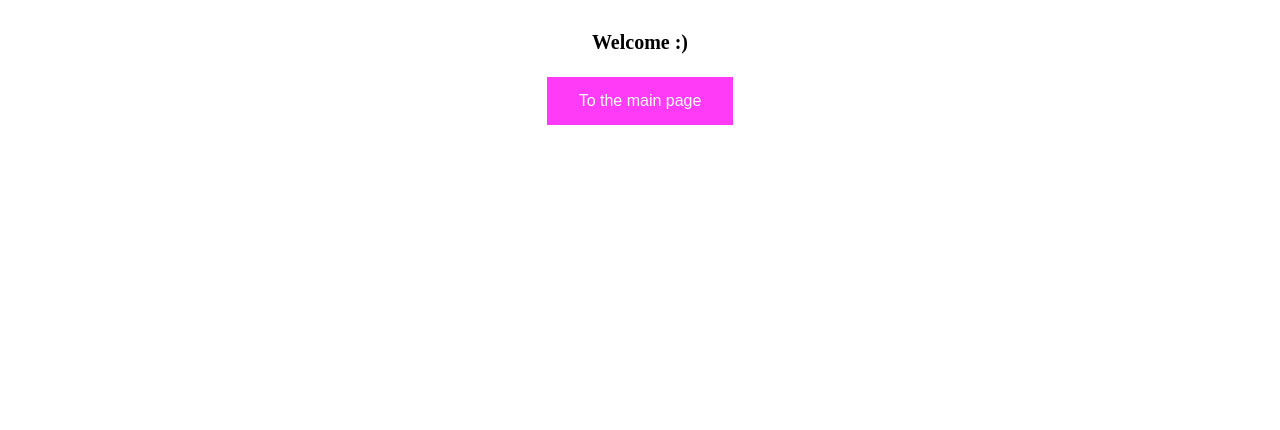
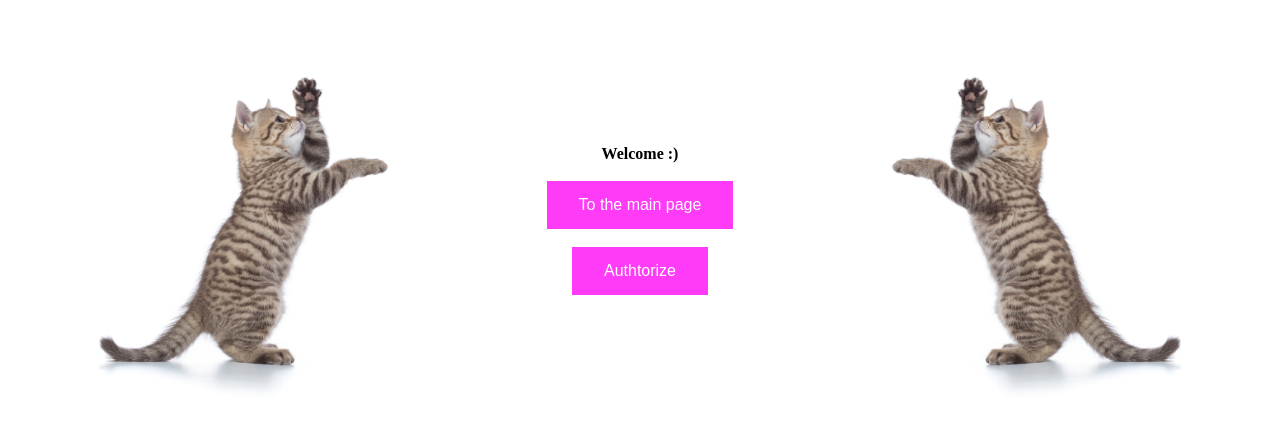
Before and after one commit to Tanya301/cats, a PHP site: page / in a window 1280 px wide. Shown: the top 430 px of the page. Run offline with PHP 8.4, Linux system fonts and the light colour scheme.

Commit message:
added cat guardians

```diff
--- a/index.php
+++ b/index.php
@@ -6,9 +6,16 @@
 
 <body class='mainStl'>
   <table class='tabl'>
-    <tr>
+    <td align="center">
+      <img class="mw-100" src="img\csMir.png" width="300" height="400">
+    </td>
+    <td align="center">
       <br><b>Welcome :)</b><br><br>
-      <button onclick="location.href = 'mainPage.php';" id=mainPageBtn class='btn'>To the main page</button>
-    </tr>
+      <button onclick="location.href = 'mainPage.php';" id=mainPageBtn class='btn'>To the main page</button><br><br>
+      <button onclick="location.href = 'auth.php';" id=authBtn class='btn'>Authtorize</button>
+    </td>
+    <td align="center">
+      <img class="mw-100" src="img\cs.png" width="300" height="400">
+    </td>
 </body>
 </html>
--- a/stlz.css
+++ b/stlz.css
@@ -16,4 +16,5 @@
 
 .tabl {
   width: 100%;
+  text-align: center;
 }
```
Also changed, not shown: img/cs.png (added), img/csMir.png (added), 2 other files.
